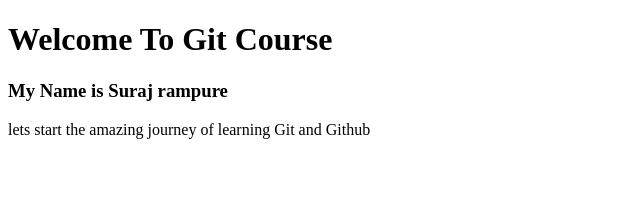
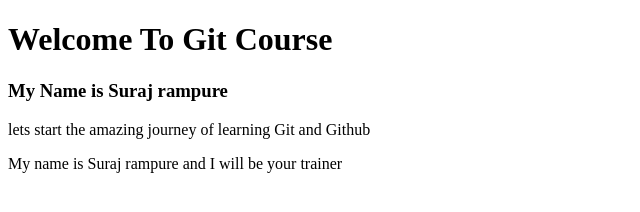
Before and after one commit to Suraj-Rampure/firstgitrepository, a plain HTML site: page index.html in a window 1280 px wide. Shown: the whole page, without its empty margins (0-640 px from the left). Drawn offline with Linux system fonts and the light colour scheme.

Commit message:
Commit again

```diff
--- a/index.html
+++ b/index.html
@@ -5,5 +5,6 @@
 
 <h3>My Name is Suraj rampure</h3>
 <p>lets start the amazing journey of learning Git and Github</p>
+<p>My name is Suraj rampure and I will be your trainer</p>
 </body>
 </html>
```
Also changed, not shown: text1.txt (added), text2.txt (added).
